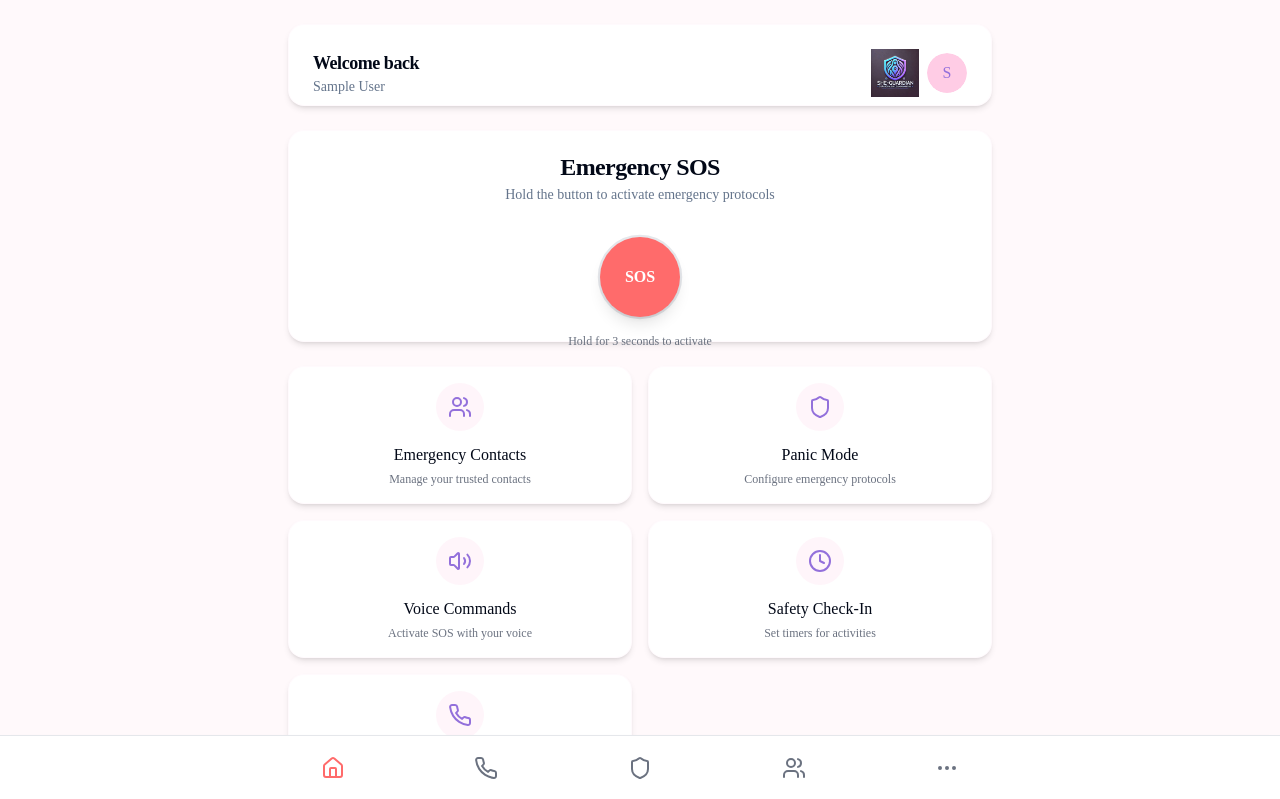
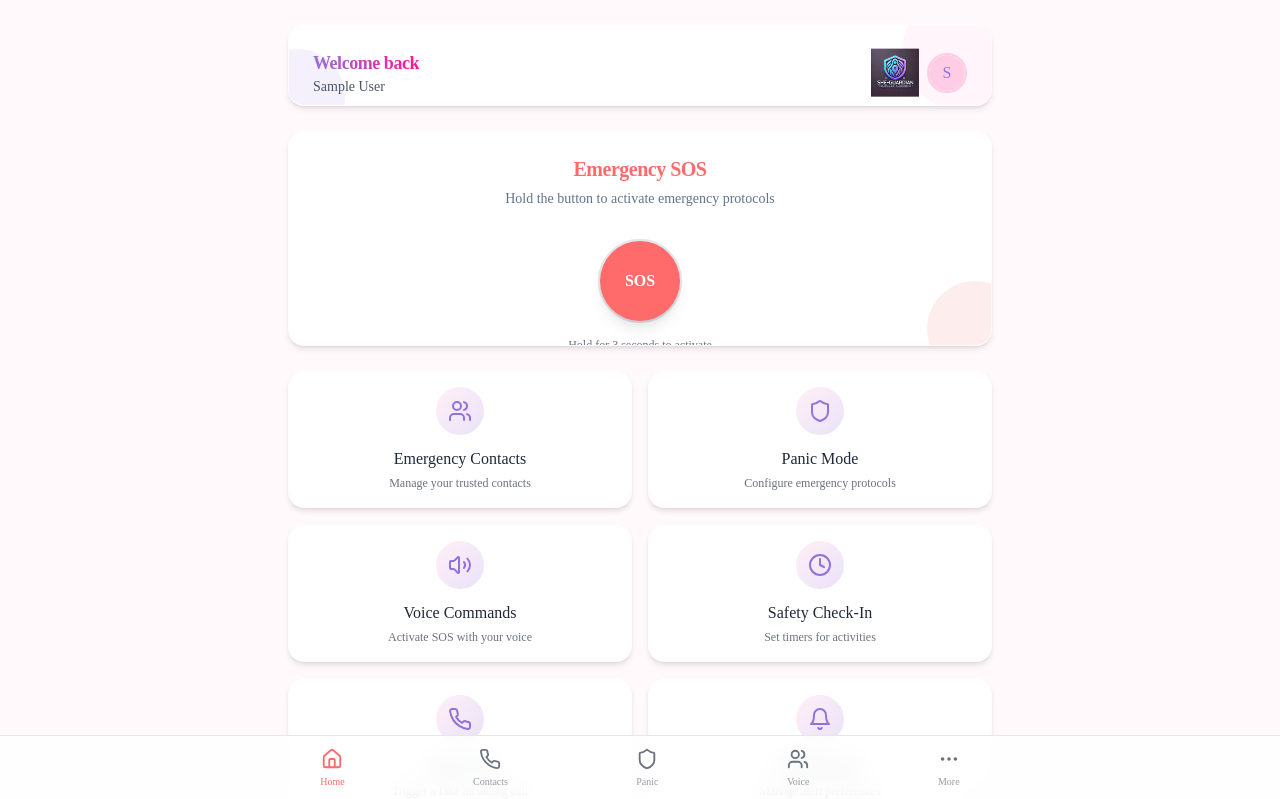
Before and after one commit to SujalSharma11555/she-guardian-9b8cdd01, a React (Vite) app: page /dashboard in a window 1280 px wide. Shown: the top 799 px of the page. Built offline with nearby package versions, Linux system fonts and the light colour scheme; sample sign-in values are in the browser's storage.

Commit message:
Enhance app interface
Enhance the app interface to next level type.

```diff
--- a/src/components/Layout.tsx
+++ b/src/components/Layout.tsx
@@ -28,21 +28,28 @@ const Layout: React.FC<LayoutProps> = ({ children, hideNavigation = false }) =>
       </div>
 
       {!hideNavigation && (
-        <nav className="fixed bottom-0 left-0 right-0 bg-white dark:bg-gray-800 border-t border-gray-200 dark:border-gray-700 shadow-lg z-10">
+        <nav className="fixed bottom-0 left-0 right-0 bg-white/80 dark:bg-gray-800/90 backdrop-blur-md border-t border-gray-200 dark:border-gray-700 shadow-lg z-10">
           <div className="max-w-screen-md mx-auto">
             <div className="flex justify-around items-center h-16">
               {navItems.map((item) => (
                 <button
                   key={item.path}
                   onClick={() => navigate(item.path)}
-                  className={`nav-item ${
+                  className={`nav-item group ${
                     path === item.path
                       ? "text-she-coral dark:text-she-deepPink"
                       : "text-gray-500 dark:text-gray-400"
                   }`}
                   aria-label={item.label}
                 >
-                  <item.icon size={24} />
+                  <div className="flex flex-col items-center">
+                    <item.icon size={22} className="transition-all duration-200" />
+                    <span className={`text-[10px] mt-1 transition-all duration-200 ${
+                      path === item.path ? "opacity-100" : "opacity-70 group-hover:opacity-100"
+                    }`}>
+                      {item.label}
+                    </span>
+                  </div>
                 </button>
               ))}
             </div>
--- a/src/components/dashboard/Dashboard.tsx
+++ b/src/components/dashboard/Dashboard.tsx
@@ -2,7 +2,7 @@
 import React from "react";
 import { Card, CardContent, CardDescription, CardHeader, CardTitle } from "@/components/ui/card";
 import { Avatar, AvatarFallback, AvatarImage } from "@/components/ui/avatar";
-import { MapPin, Phone, Shield, Users, Volume2, Clock } from "lucide-react";
+import { MapPin, Phone, Shield, Users, Volume2, Clock, Bell } from "lucide-react";
 import { Button } from "@/components/ui/button";
 import SOSButton from "@/components/sos/SOSButton";
 import { useAuth } from "@/hooks/useAuth";
@@ -32,24 +32,26 @@ const Dashboard: React.FC = () => {
   return (
     <div className="w-full space-y-6">
       {/* User welcome card */}
-      <Card className="glass-card shadow-md border-she-pink/10 animate-fade-in">
-        <CardHeader className="pb-2">
+      <Card className="glass-card shadow-md border-she-pink/10 animate-fade-in overflow-hidden">
+        <div className="absolute -right-10 -top-10 w-32 h-32 bg-she-pink/20 rounded-full"></div>
+        <div className="absolute -left-10 -bottom-10 w-24 h-24 bg-she-purple/10 rounded-full"></div>
+        <CardHeader className="pb-2 relative z-10">
           <div className="flex justify-between items-center">
             <div>
-              <CardTitle className="text-lg">Welcome back</CardTitle>
-              <CardDescription>
+              <CardTitle className="text-lg font-bold gradient-text">Welcome back</CardTitle>
+              <CardDescription className="text-gray-600">
                 {user?.name || "User"}
               </CardDescription>
             </div>
             <div className="flex items-center">
-              <div className="w-12 h-12 mr-2">
+              <div className="w-12 h-12 mr-2 float">
                 <img
                   src="/lovable-uploads/31aeb8e2-e1df-4f50-a065-45545bf03094.png"
                   alt="SHE-Guardian Logo"
                   className="w-full h-full object-contain"
                 />
               </div>
-              <Avatar>
+              <Avatar className="border-2 border-she-pink">
                 <AvatarImage src={user?.photoUrl || ""} alt={user?.name || "User"} />
                 <AvatarFallback className="bg-she-pink text-she-purple">
                   {user?.name?.charAt(0) || "U"}
@@ -61,14 +63,15 @@ const Dashboard: React.FC = () => {
       </Card>
 
       {/* SOS card */}
-      <Card className="glass-card shadow-md border-she-pink/10 animate-slide-up" style={{ animationDelay: "0.1s" }}>
+      <Card className="glass-card shadow-md border-she-pink/10 animate-slide-up relative overflow-hidden" style={{ animationDelay: "0.1s" }}>
+        <div className="absolute -right-8 -bottom-8 w-24 h-24 bg-red-100 rounded-full opacity-60"></div>
         <CardHeader className="text-center pb-2">
-          <CardTitle>Emergency SOS</CardTitle>
+          <CardTitle className="text-xl font-bold text-she-coral">Emergency SOS</CardTitle>
           <CardDescription>
             Hold the button to activate emergency protocols
           </CardDescription>
         </CardHeader>
-        <CardContent className="flex justify-center py-6">
+        <CardContent className="flex justify-center py-6 relative z-10">
           <SOSButton />
         </CardContent>
       </Card>
@@ -76,78 +79,98 @@ const Dashboard: React.FC = () => {
       {/* Quick actions */}
       <div className="grid grid-cols-2 gap-4">
         <Card
-          className="glass-card shadow-md border-she-pink/10 animate-scale-in cursor-pointer hover:shadow-lg transition-all"
+          className="glass-card shadow-md border-she-pink/10 animate-scale-in card-hover cursor-pointer"
           style={{ animationDelay: "0.2s" }}
           onClick={() => navigate("/contacts")}
         >
           <CardContent className="p-4 flex flex-col items-center text-center">
-            <div className="h-12 w-12 rounded-full bg-she-pink/20 flex items-center justify-center mb-3">
+            <div className="h-12 w-12 rounded-full bg-gradient-to-br from-she-pink/30 to-she-purple/20 flex items-center justify-center mb-3">
               <Users className="h-6 w-6 text-she-purple" />
             </div>
-            <h3 className="font-medium">Emergency Contacts</h3>
+            <h3 className="font-medium text-gray-800">Emergency Contacts</h3>
             <p className="text-xs text-gray-500 mt-1">Manage your trusted contacts</p>
           </CardContent>
         </Card>
 
         <Card
-          className="glass-card shadow-md border-she-pink/10 animate-scale-in cursor-pointer hover:shadow-lg transition-all"
+          className="glass-card shadow-md border-she-pink/10 animate-scale-in card-hover cursor-pointer"
           style={{ animationDelay: "0.3s" }}
           onClick={() => navigate("/panic")}
         >
           <CardContent className="p-4 flex flex-col items-center text-center">
-            <div className="h-12 w-12 rounded-full bg-she-pink/20 flex items-center justify-center mb-3">
+            <div className="h-12 w-12 rounded-full bg-gradient-to-br from-she-pink/30 to-she-purple/20 flex items-center justify-center mb-3">
               <Shield className="h-6 w-6 text-she-purple" />
             </div>
-            <h3 className="font-medium">Panic Mode</h3>
+            <h3 className="font-medium text-gray-800">Panic Mode</h3>
             <p className="text-xs text-gray-500 mt-1">Configure emergency protocols</p>
           </CardContent>
         </Card>
 
         <Card
-          className="glass-card shadow-md border-she-pink/10 animate-scale-in cursor-pointer hover:shadow-lg transition-all"
+          className="glass-card shadow-md border-she-pink/10 animate-scale-in card-hover cursor-pointer"
           style={{ animationDelay: "0.4s" }}
           onClick={() => navigate("/voice")}
         >
           <CardContent className="p-4 flex flex-col items-center text-center">
-            <div className="h-12 w-12 rounded-full bg-she-pink/20 flex items-center justify-center mb-3">
+            <div className="h-12 w-12 rounded-full bg-gradient-to-br from-she-pink/30 to-she-purple/20 flex items-center justify-center mb-3">
               <Volume2 className="h-6 w-6 text-she-purple" />
             </div>
-            <h3 className="font-medium">Voice Commands</h3>
+            <h3 className="font-medium text-gray-800">Voice Commands</h3>
             <p className="text-xs text-gray-500 mt-1">Activate SOS with your voice</p>
           </CardContent>
         </Card>
 
         <Card
-          className="glass-card shadow-md border-she-pink/10 animate-scale-in cursor-pointer hover:shadow-lg transition-all"
+          className="glass-card shadow-md border-she-pink/10 animate-scale-in card-hover cursor-pointer"
           style={{ animationDelay: "0.5s" }}
           onClick={() => navigate("/checkin")}
         >
           <CardContent className="p-4 flex flex-col items-center text-center">
-            <div className="h-12 w-12 rounded-full bg-she-pink/20 flex items-center justify-center mb-3">
+            <div className="h-12 w-12 rounded-full bg-gradient-to-br from-she-pink/30 to-she-purple/20 flex items-center justify-center mb-3">
               <Clock className="h-6 w-6 text-she-purple" />
             </div>
-            <h3 className="font-medium">Safety Check-In</h3>
+            <h3 className="font-medium text-gray-800">Safety Check-In</h3>
             <p className="text-xs text-gray-500 mt-1">Set timers for activities</p>
           </CardContent>
         </Card>
 
         <Card
-          className="glass-card shadow-md border-she-pink/10 animate-scale-in cursor-pointer hover:shadow-lg transition-all"
+          className="glass-card shadow-md border-she-pink/10 animate-scale-in card-hover cursor-pointer"
           style={{ animationDelay: "0.6s" }}
           onClick={triggerFakeCall}
         >
           <CardContent className="p-4 flex flex-col items-center text-center">
-            <div className="h-12 w-12 rounded-full bg-she-pink/20 flex items-center justify-center mb-3">
+            <div className="h-12 w-12 rounded-full bg-gradient-to-br from-she-pink/30 to-she-purple/20 flex items-center justify-center mb-3">
               <Phone className="h-6 w-6 text-she-purple" />
             </div>
-            <h3 className="font-medium">Fake Call</h3>
+            <h3 className="font-medium text-gray-800">Fake Call</h3>
             <p className="text-xs text-gray-500 mt-1">Trigger a fake incoming call</p>
+          </CardContent>
+        </Card>
+
+        <Card
+          className="glass-card shadow-md border-she-pink/10 animate-scale-in card-hover cursor-pointer relative overflow-hidden"
+          style={{ animationDelay: "0.7s" }}
+          onClick={() => {
+            toast({
+              title: "Notification Settings",
+              description: "Opening notification preferences...",
+            });
+          }}
+        >
+          <div className="absolute -right-4 -bottom-4 w-12 h-12 bg-she-pink/20 rounded-full"></div>
+          <CardContent className="p-4 flex flex-col items-center text-center">
+            <div className="h-12 w-12 rounded-full bg-gradient-to-br from-she-pink/30 to-she-purple/20 flex items-center justify-center mb-3">
+              <Bell className="h-6 w-6 text-she-purple" />
+            </div>
+            <h3 className="font-medium text-gray-800">Notifications</h3>
+            <p className="text-xs text-gray-500 mt-1">Manage alert preferences</p>
           </CardContent>
         </Card>
       </div>
 
       {/* Location sharing */}
-      <div className="animate-slide-up" style={{ animationDelay: "0.6s" }}>
+      <div className="animate-slide-up" style={{ animationDelay: "0.8s" }}>
         <LocationSharing />
       </div>
     </div>
--- a/src/index.css
+++ b/src/index.css
@@ -98,7 +98,7 @@
 
 @layer components {
   .glass-card {
-    @apply bg-white/80 backdrop-blur-md border border-white/20 shadow-md;
+    @apply bg-white/80 backdrop-blur-md border border-white/20 shadow-md transition-all duration-300 hover:shadow-lg;
   }
 
   .sos-button {
@@ -110,7 +110,7 @@
   }
 
   .nav-item {
-    @apply flex items-center justify-center p-2 rounded-full transition-all duration-300 hover:bg-she-pink dark:hover:bg-she-purple/30;
+    @apply flex items-center justify-center p-2 rounded-full transition-all duration-300 hover:bg-she-pink/30 dark:hover:bg-she-purple/30;
   }
 
   .fade-in {
@@ -128,4 +128,67 @@
   .scale-in {
     @apply animate-scale-in;
   }
+
+  .card-hover {
+    @apply transition-all duration-300 hover:translate-y-[-5px] hover:shadow-lg;
+  }
+
+  .btn-primary {
+    @apply bg-she-purple text-white hover:bg-she-purple/90 shadow-md hover:shadow-lg transition-all duration-300;
+  }
+
+  .btn-secondary {
+    @apply bg-she-pink text-she-purple hover:bg-she-pink/90 shadow-md hover:shadow-lg transition-all duration-300;
+  }
+
+  .gradient-text {
+    @apply bg-gradient-to-r from-she-purple to-she-deepPink text-transparent bg-clip-text;
+  }
+
+  .gradient-bg {
+    @apply bg-gradient-to-r from-she-pink/50 to-she-purple/50;
+  }
 }
+
+/* Enhanced animations for smoother UI */
+@keyframes float {
+  0% { transform: translateY(0px); }
+  50% { transform: translateY(-10px); }
+  100% { transform: translateY(0px); }
+}
+
+.float {
+  animation: float 6s ease-in-out infinite;
+}
+
+/* Glass effect for cards with hover state */
+.glass-effect {
+  background: rgba(255, 255, 255, 0.7);
+  backdrop-filter: blur(10px);
+  border: 1px solid rgba(255, 255, 255, 0.2);
+  transition: all 0.3s ease;
+}
+
+.glass-effect:hover {
+  background: rgba(255, 255, 255, 0.8);
+  transform: translateY(-5px);
+  box-shadow: 0 10px 30px rgba(0,0,0,0.1);
+}
+
+/* Custom scrollbar for a more refined look */
+::-webkit-scrollbar {
+  width: 8px;
+}
+
+::-webkit-scrollbar-track {
+  background: rgba(241, 241, 241, 0.5);
+}
+
+::-webkit-scrollbar-thumb {
+  background: rgba(147, 112, 219, 0.5);
+  border-radius: 10px;
+}
+
+::-webkit-scrollbar-thumb:hover {
+  background: rgba(147, 112, 219, 0.8);
+}
```
Also changed, not shown: src/components/checkin/ActiveCheckInControls.tsx (+6 -6 lines).
